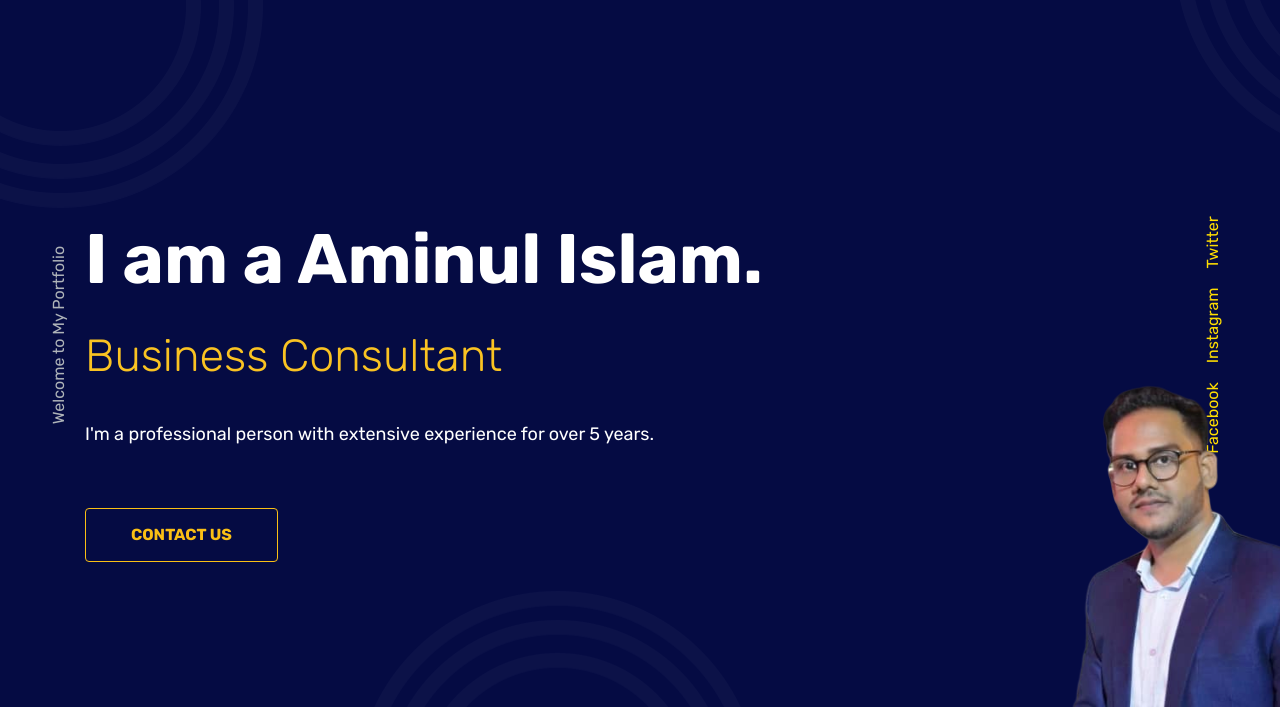
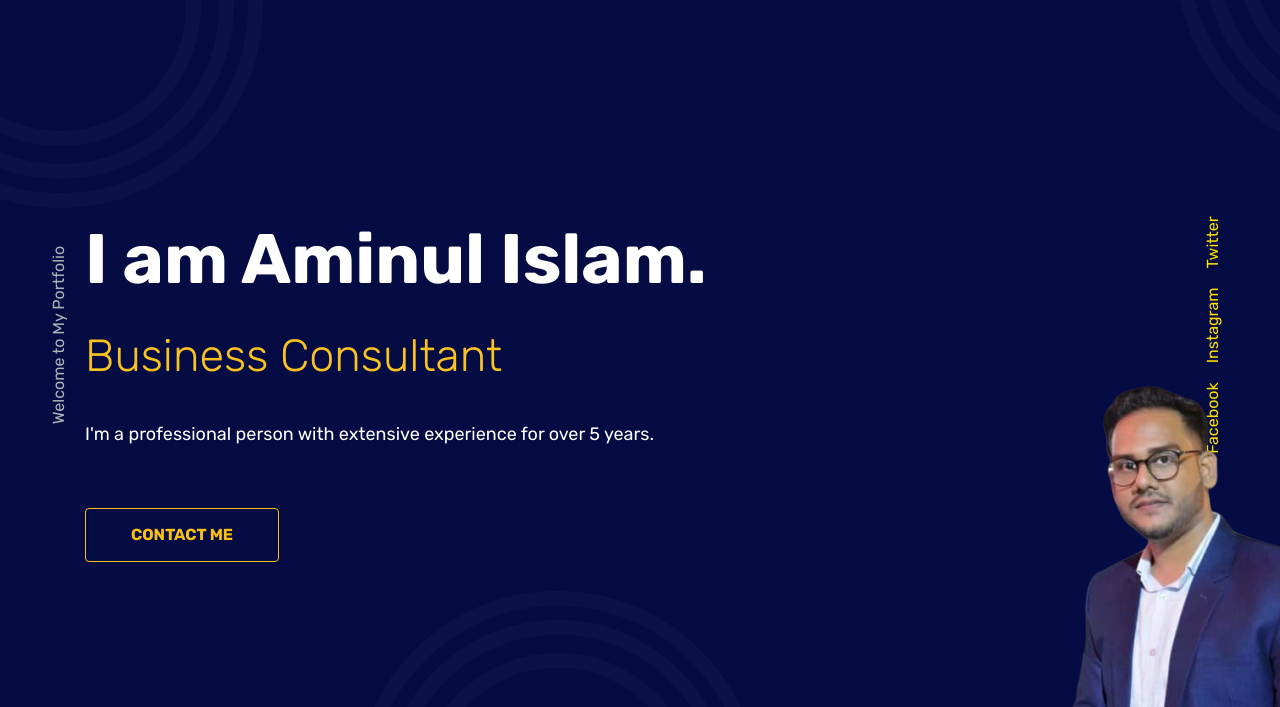
Before and after one commit to elubilu/aminulislam, a plain HTML site: page index.html in a window 1280 px wide. Shown: the part 93-800 px from the top of the page. Drawn offline with Linux system fonts and the light colour scheme; a script that the page names is missing.

Commit message:
Udated me

```diff
--- a/index.html
+++ b/index.html
@@ -107,12 +107,12 @@
             </div>
             <div class="row">
                 <div class="col-md-12">
-                    <h2 class="text-white hero-title">I am a Aminul Islam.</h2>
+                    <h2 class="text-white hero-title">I am Aminul Islam.</h2>
                     <h2 class="hero-job">Business Consultant</h2>
                     <p class="text-white hero-sub-text">I'm a professional person with extensive experience for over 5
                         years. <br>
                     </p>
-                    <a href="#" class="btn btn-medium">Contact Us</a>
+                    <a href="mailto:contact@aminulislam.info" class="btn btn-medium">Contact Me</a>
                 </div>
             </div>
         </div>
```
